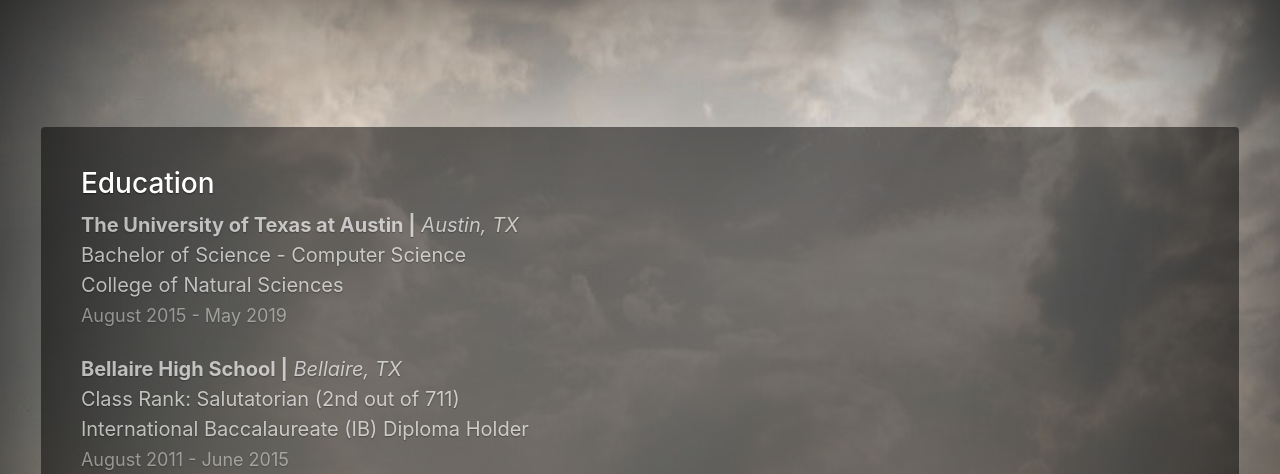
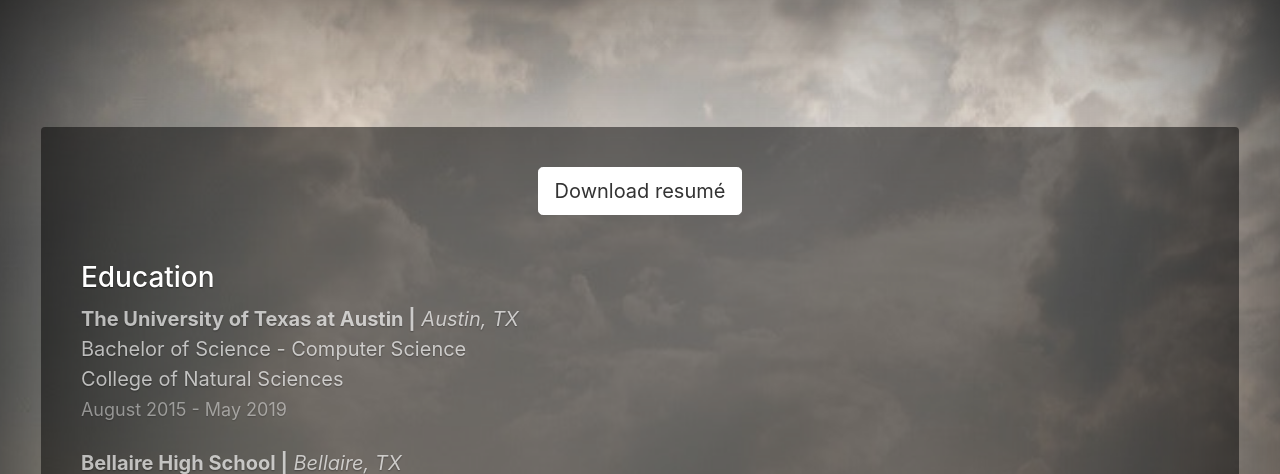
Before and after one commit to AdityaPrasad1/adityaprasad.me, a Flask app: page /experience/ in a window 1280 px wide. Shown: the part 52-526 px from the top of the page. Run offline with Flask 2, Linux system fonts and the light colour scheme; some libraries are stand-ins or nearby versions.

Commit message:
Added resume dl button

```diff
--- a/app/static/css/cover.css
+++ b/app/static/css/cover.css
@@ -70,6 +70,11 @@
   border-bottom: 2.6px solid rgba(255, 255, 255, 0.2);
   margin: 10px 2% 10px 2%!important;
   border-radius: 0.25rem;
+}
+
+#dl-btn {
+    padding: 15px 15px 15px 15px;
+    text-align: center;
 }
 
 /* Links */
--- a/app/templates/experience.html
+++ b/app/templates/experience.html
@@ -39,6 +39,9 @@
       </header>
 
       <main role="main" id="main-pad-exp" class="cont-trans">
+          <p class="lead" id="dl-btn">
+              <a href="../static/misc/AdityaPrasad_Resume_2017.pdf" download="AdityaPrasad_Resumé" class="btn btn-lg btn-secondary">Download resumé</a>
+          </p>
           <div class="exp">
               <h3 class="exp-header">Education</h3>
               <div class="exp-cont">
```
Also changed, not shown: 1 other file.
